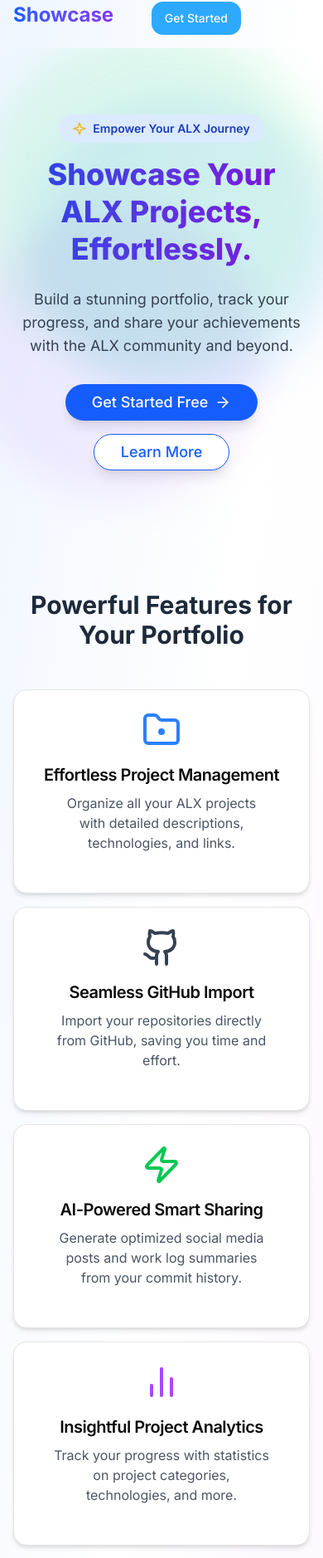
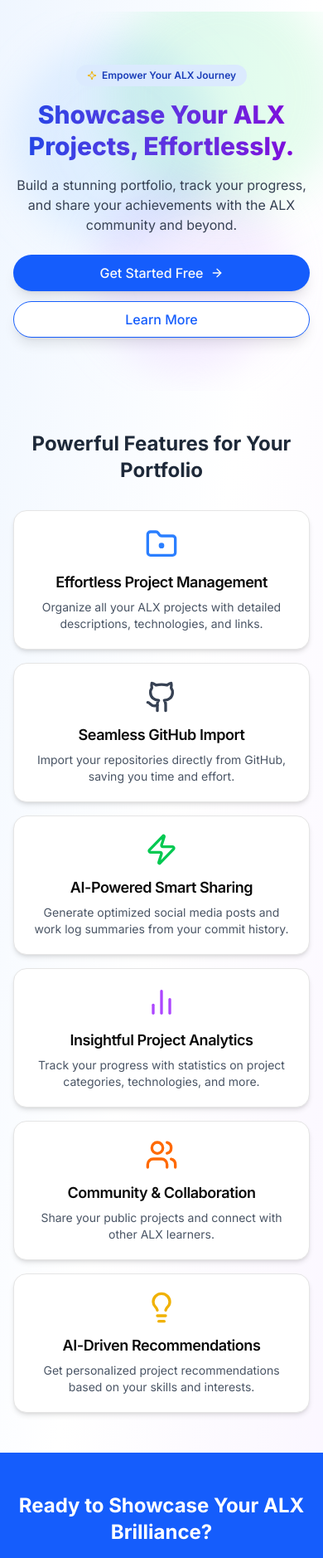
Before and after one commit to Qhojoblinks-7/alx-student-showcase, a React (Vite) app: page / in a window 390 px wide. Shown: the part 54-1932 px from the top of the page at 83% size. Built offline with nearby package versions, Linux system fonts and the light colour scheme; no server answers; a web font is replaced by a local one.

Commit message:
ref: optimized mobile-first responsiveness

```diff
--- a/src/components/LandingPage.jsx
+++ b/src/components/LandingPage.jsx
@@ -5,64 +5,65 @@ import { Card, CardContent, CardHeader, CardTitle } from './ui/card.jsx';
 import {
   Sparkle,
   Github,
-  Share2,
-  BarChart2,
-  BookOpen,
+  Share2, // Not used but kept from original imports
+  BarChart2, // Not used but kept from original imports
+  BookOpen, // Not used but kept from original imports
   Users,
   ArrowRight,
   FolderDot,
   Lightbulb,
-  ShieldCheck,
+  ShieldCheck, // Not used but kept from original imports
   Zap,
 } from 'lucide-react';
 import { Badge } from './ui/badge.jsx';
 
 export function LandingPage() {
   return (
-    <div className="min-h-screen bg-gradient-to-br from-blue-50 via-white to-purple-50 dark:from-gray-900 dark:via-gray-950 dark:to-black text-gray-900 dark:text-gray-100 flex flex-col items-center">
-      {/* Header/Navbar (Optional - can be integrated from a global layout) */}
-      <header className="w-full max-w-7xl mx-auto p-4 flex justify-between items-center z-10">
-        <div className="text-2xl font-bold bg-gradient-to-r from-blue-600 to-purple-600 bg-clip-text text-transparent">
+    <div className="min-h-screen bg-gradient-to-br from-blue-50 via-white to-purple-50 dark:from-gray-900 dark:via-gray-950 dark:to-black text-gray-900 dark:text-gray-100 flex flex-col items-center overflow-x-hidden"> {/* Added overflow-x-hidden to prevent horizontal scroll */}
+      {/* Header/Navbar */}
+      <header className="w-full max-w-7xl mx-auto p-4 sm:p-6 lg:p-8 flex justify-between items-center z-10"> {/* Responsive padding */}
+        <div className="text-xl sm:text-2xl font-bold bg-gradient-to-r from-blue-600 to-purple-600 bg-clip-text text-transparent"> {/* Responsive font size */}
           ALX Showcase
         </div>
-        <nav className="space-x-4">
+        <nav className="space-x-2 sm:space-x-4"> {/* Adjusted space-x for mobile */}
           <Link to="/auth">
-            <Button variant="ghost">Sign In</Button>
+            <Button variant="ghost" size="sm" className="px-3 sm:px-4 py-2 text-sm sm:text-base">Sign In</Button> {/* Responsive button size */}
           </Link>
           <Link to="/auth">
-            <Button>Get Started</Button>
+            <Button size="sm" className="px-3 sm:px-4 py-2 text-sm sm:text-base">Get Started</Button> {/* Responsive button size */}
           </Link>
         </nav>
       </header>
 
       {/* Hero Section */}
-      <section className="relative w-full py-20 md:py-32 text-center overflow-hidden">
+      <section className="relative w-full py-16 md:py-24 lg:py-32 text-center overflow-hidden"> {/* Adjusted vertical padding */}
         {/* Background gradient circles */}
         <div className="absolute inset-0 flex items-center justify-center pointer-events-none">
-          <div className="absolute w-96 h-96 bg-blue-300 dark:bg-blue-700 rounded-full mix-blend-multiply filter blur-xl opacity-20 animate-blob top-10 left-10"></div>
-          <div className="absolute w-96 h-96 bg-purple-300 dark:bg-purple-700 rounded-full mix-blend-multiply filter blur-xl opacity-20 animate-blob animation-delay-2000 bottom-10 right-10"></div>
-          <div className="absolute w-96 h-96 bg-green-300 dark:bg-green-700 rounded-full mix-blend-multiply filter blur-xl opacity-20 animate-blob animation-delay-4000 top-10 right-10"></div>
+          {/* Adjusted sizes for better mobile scaling, while keeping blur/opacity */}
+          <div className="absolute w-64 h-64 sm:w-80 sm:h-80 lg:w-96 lg:h-96 bg-blue-300 dark:bg-blue-700 rounded-full mix-blend-multiply filter blur-xl opacity-20 animate-blob top-5 left-5 md:top-10 md:left-10"></div>
+          <div className="absolute w-64 h-64 sm:w-80 sm:h-80 lg:w-96 lg:h-96 bg-purple-300 dark:bg-purple-700 rounded-full mix-blend-multiply filter blur-xl opacity-20 animate-blob animation-delay-2000 bottom-5 right-5 md:bottom-10 md:right-10"></div>
+          <div className="absolute w-64 h-64 sm:w-80 sm:h-80 lg:w-96 lg:h-96 bg-green-300 dark:bg-green-700 rounded-full mix-blend-multiply filter blur-xl opacity-20 animate-blob animation-delay-4000 top-5 right-5 md:top-10 md:right-10"></div>
         </div>
 
-        <div className="relative z-10 max-w-4xl mx-auto px-4">
-          <Badge variant="secondary" className="mb-4 px-4 py-1.5 text-sm font-semibold rounded-full bg-blue-100 text-blue-800 dark:bg-blue-900 dark:text-blue-200">
-            <Sparkle className="h-4 w-4 mr-2 text-yellow-500" />
+        <div className="relative z-10 max-w-xl sm:max-w-3xl lg:max-w-4xl mx-auto px-4 sm:px-6"> {/* Responsive max-width and padding */}
+          <Badge variant="secondary" className="mb-4 px-3 py-1 text-xs sm:text-sm font-semibold rounded-full bg-blue-100 text-blue-800 dark:bg-blue-900 dark:text-blue-200"> {/* Responsive badge size */}
+            <Sparkle className="h-3 w-3 mr-1.5 text-yellow-500" /> {/* Responsive icon size */}
             Empower Your ALX Journey
           </Badge>
-          <h1 className="text-4xl md:text-6xl font-extrabold leading-tight mb-6 bg-gradient-to-r from-blue-700 to-purple-700 dark:from-blue-400 dark:to-purple-400 bg-clip-text text-transparent">
+          <h1 className="text-3xl sm:text-4xl md:text-5xl lg:text-6xl font-extrabold leading-tight mb-4 sm:mb-6 bg-gradient-to-r from-blue-700 to-purple-700 dark:from-blue-400 dark:to-purple-400 bg-clip-text text-transparent"> {/* Responsive font sizes */}
             Showcase Your ALX Projects, Effortlessly.
           </h1>
-          <p className="text-lg md:text-xl text-gray-700 dark:text-gray-300 mb-8 max-w-2xl mx-auto">
+          <p className="text-base sm:text-lg md:text-xl text-gray-700 dark:text-gray-300 mb-6 sm:mb-8 max-w-prose mx-auto"> {/* Responsive font sizes and max-width for readability */}
             Build a stunning portfolio, track your progress, and share your achievements with the ALX community and beyond.
           </p>
-          <div className="flex flex-col sm:flex-row justify-center gap-4">
+          <div className="flex flex-col sm:flex-row justify-center gap-3 sm:gap-4"> {/* Responsive gap */}
             <Link to="/auth">
-              <Button size="lg" className="px-8 py-3 text-lg rounded-full shadow-lg hover:shadow-xl transition-all duration-300 bg-blue-600 hover:bg-blue-700 dark:bg-blue-500 dark:hover:bg-blue-600">
-                Get Started Free <ArrowRight className="ml-2 h-5 w-5" />
+              <Button size="lg" className="w-full sm:w-auto px-6 py-3 text-base sm:text-lg rounded-full shadow-lg hover:shadow-xl transition-all duration-300 bg-blue-600 hover:bg-blue-700 dark:bg-blue-500 dark:hover:bg-blue-600"> {/* Full width on mobile, responsive padding/text */}
+                Get Started Free <ArrowRight className="ml-2 h-4 w-4 sm:h-5 sm:w-5" /> {/* Responsive icon size */}
               </Button>
             </Link>
             <Link to="/features"> {/* Placeholder link */}
-              <Button size="lg" variant="outline" className="px-8 py-3 text-lg rounded-full shadow-lg hover:shadow-xl transition-all duration-300 border-blue-600 text-blue-600 hover:bg-blue-50 dark:border-blue-500 dark:text-blue-500 dark:hover:bg-gray-800">
+              <Button size="lg" variant="outline" className="w-full sm:w-auto px-6 py-3 text-base sm:text-lg rounded-full shadow-lg hover:shadow-xl transition-all duration-300 border-blue-600 text-blue-600 hover:bg-blue-50 dark:border-blue-500 dark:text-blue-500 dark:hover:bg-gray-800"> {/* Full width on mobile, responsive padding/text */}
                 Learn More
               </Button>
             </Link>
@@ -71,55 +72,55 @@ export function LandingPage() {
       </section>
 
       {/* Features Section */}
-      <section className="w-full max-w-7xl mx-auto py-16 px-4 sm:px-6 lg:px-8">
-        <h2 className="text-3xl md:text-4xl font-bold text-center mb-12 text-gray-800 dark:text-gray-200">
+      <section className="w-full max-w-7xl mx-auto py-12 sm:py-16 px-4 sm:px-6 lg:px-8"> {/* Responsive padding */}
+        <h2 className="text-2xl sm:text-3xl md:text-4xl font-bold text-center mb-8 sm:mb-12 text-gray-800 dark:text-gray-200"> {/* Responsive font sizes */}
           Powerful Features for Your Portfolio
         </h2>
-        <div className="grid grid-cols-1 md:grid-cols-2 lg:grid-cols-3 gap-8">
-          <Card className="flex flex-col items-center text-center p-6 shadow-md hover:shadow-lg transition-shadow duration-200 rounded-lg bg-white dark:bg-gray-800">
-            <FolderDot className="h-12 w-12 text-blue-500 mb-4" />
-            <CardTitle className="text-xl font-semibold mb-2">Effortless Project Management</CardTitle>
-            <CardContent className="text-gray-600 dark:text-gray-300">
+        <div className="grid grid-cols-1 md:grid-cols-2 lg:grid-cols-3 gap-6 sm:gap-8"> {/* Responsive gap */}
+          <Card className="flex flex-col items-center text-center p-5 sm:p-6 shadow-md hover:shadow-lg transition-shadow duration-200 rounded-lg bg-white dark:bg-gray-800"> {/* Responsive padding */}
+            <FolderDot className="h-10 w-10 sm:h-12 sm:w-12 text-blue-500 mb-3 sm:mb-4" /> {/* Responsive icon size and margin */}
+            <CardTitle className="text-lg sm:text-xl font-semibold mb-1.5 sm:mb-2">Effortless Project Management</CardTitle> {/* Responsive font size and margin */}
+            <CardContent className="text-sm sm:text-base text-gray-600 dark:text-gray-300 p-0"> {/* Responsive font size, removed default padding */}
               Organize all your ALX projects with detailed descriptions, technologies, and links.
             </CardContent>
           </Card>
 
-          <Card className="flex flex-col items-center text-center p-6 shadow-md hover:shadow-lg transition-shadow duration-200 rounded-lg bg-white dark:bg-gray-800">
-            <Github className="h-12 w-12 text-gray-700 dark:text-gray-300 mb-4" />
-            <CardTitle className="text-xl font-semibold mb-2">Seamless GitHub Import</CardTitle>
-            <CardContent className="text-gray-600 dark:text-gray-300">
+          <Card className="flex flex-col items-center text-center p-5 sm:p-6 shadow-md hover:shadow-lg transition-shadow duration-200 rounded-lg bg-white dark:bg-gray-800">
+            <Github className="h-10 w-10 sm:h-12 sm:w-12 text-gray-700 dark:text-gray-300 mb-3 sm:mb-4" />
+            <CardTitle className="text-lg sm:text-xl font-semibold mb-1.5 sm:mb-2">Seamless GitHub Import</CardTitle>
+            <CardContent className="text-sm sm:text-base text-gray-600 dark:text-gray-300 p-0">
               Import your repositories directly from GitHub, saving you time and effort.
             </CardContent>
           </Card>
 
-          <Card className="flex flex-col items-center text-center p-6 shadow-md hover:shadow-lg transition-shadow duration-200 rounded-lg bg-white dark:bg-gray-800">
-            <Zap className="h-12 w-12 text-green-500 mb-4" />
-            <CardTitle className="text-xl font-semibold mb-2">AI-Powered Smart Sharing</CardTitle>
-            <CardContent className="text-gray-600 dark:text-gray-300">
+          <Card className="flex flex-col items-center text-center p-5 sm:p-6 shadow-md hover:shadow-lg transition-shadow duration-200 rounded-lg bg-white dark:bg-gray-800">
+            <Zap className="h-10 w-10 sm:h-12 sm:w-12 text-green-500 mb-3 sm:mb-4" />
+            <CardTitle className="text-lg sm:text-xl font-semibold mb-1.5 sm:mb-2">AI-Powered Smart Sharing</CardTitle>
+            <CardContent className="text-sm sm:text-base text-gray-600 dark:text-gray-300 p-0">
               Generate optimized social media posts and work log summaries from your commit history.
             </CardContent>
           </Card>
 
-          <Card className="flex flex-col items-center text-center p-6 shadow-md hover:shadow-lg transition-shadow duration-200 rounded-lg bg-white dark:bg-gray-800">
-            <BarChart2 className="h-12 w-12 text-purple-500 mb-4" />
-            <CardTitle className="text-xl font-semibold mb-2">Insightful Project Analytics</CardTitle>
-            <CardContent className="text-gray-600 dark:text-gray-300">
+          <Card className="flex flex-col items-center text-center p-5 sm:p-6 shadow-md hover:shadow-lg transition-shadow duration-200 rounded-lg bg-white dark:bg-gray-800">
+            <BarChart2 className="h-10 w-10 sm:h-12 sm:w-12 text-purple-500 mb-3 sm:mb-4" />
+            <CardTitle className="text-lg sm:text-xl font-semibold mb-1.5 sm:mb-2">Insightful Project Analytics</CardTitle>
+            <CardContent className="text-sm sm:text-base text-gray-600 dark:text-gray-300 p-0">
               Track your progress with statistics on project categories, technologies, and more.
             </CardContent>
           </Card>
 
-          <Card className="flex flex-col items-center text-center p-6 shadow-md hover:shadow-lg transition-shadow duration-200 rounded-lg bg-white dark:bg-gray-800">
-            <Users className="h-12 w-12 text-orange-500 mb-4" />
-            <CardTitle className="text-xl font-semibold mb-2">Community & Collaboration</CardTitle>
-            <CardContent className="text-gray-600 dark:text-gray-300">
+          <Card className="flex flex-col items-center text-center p-5 sm:p-6 shadow-md hover:shadow-lg transition-shadow duration-200 rounded-lg bg-white dark:bg-gray-800">
+            <Users className="h-10 w-10 sm:h-12 sm:w-12 text-orange-500 mb-3 sm:mb-4" />
+            <CardTitle className="text-lg sm:text-xl font-semibold mb-1.5 sm:mb-2">Community & Collaboration</CardTitle>
+            <CardContent className="text-sm sm:text-base text-gray-600 dark:text-gray-300 p-0">
               Share your public projects and connect with other ALX learners.
             </CardContent>
           </Card>
 
-          <Card className="flex flex-col items-center text-center p-6 shadow-md hover:shadow-lg transition-shadow duration-200 rounded-lg bg-white dark:bg-gray-800">
-            <Lightbulb className="h-12 w-12 text-yellow-500 mb-4" />
-            <CardTitle className="text-xl font-semibold mb-2">AI-Driven Recommendations</CardTitle>
-            <CardContent className="text-gray-600 dark:text-gray-300">
+          <Card className="flex flex-col items-center text-center p-5 sm:p-6 shadow-md hover:shadow-lg transition-shadow duration-200 rounded-lg bg-white dark:bg-gray-800">
+            <Lightbulb className="h-10 w-10 sm:h-12 sm:w-12 text-yellow-500 mb-3 sm:mb-4" />
+            <CardTitle className="text-lg sm:text-xl font-semibold mb-1.5 sm:mb-2">AI-Driven Recommendations</CardTitle>
+            <CardContent className="text-sm sm:text-base text-gray-600 dark:text-gray-300 p-0">
               Get personalized project recommendations based on your skills and interests.
             </CardContent>
           </Card>
@@ -127,16 +128,16 @@ export function LandingPage() {
       </section>
 
       {/* Call to Action Section */}
-      <section className="w-full bg-blue-600 dark:bg-blue-800 py-16 text-center text-white">
-        <div className="max-w-3xl mx-auto px-4">
-          <h2 className="text-3xl md:text-4xl font-bold mb-6">
+      <section className="w-full bg-blue-600 dark:bg-blue-800 py-12 sm:py-16 text-center text-white"> {/* Responsive vertical padding */}
+        <div className="max-w-2xl sm:max-w-3xl mx-auto px-4 sm:px-6"> {/* Responsive max-width and padding */}
+          <h2 className="text-2xl sm:text-3xl md:text-4xl font-bold mb-4 sm:mb-6"> {/* Responsive font sizes */}
             Ready to Showcase Your ALX Brilliance?
           </h2>
-          <p className="text-lg mb-8 opacity-90">
+          <p className="text-base sm:text-lg mb-6 sm:mb-8 opacity-90"> {/* Responsive font sizes */}
             Join thousands of ALX learners building their professional online presence.
           </p>
           <Link to="/auth">
-            <Button size="lg" className="px-10 py-4 text-xl rounded-full bg-white text-blue-600 hover:bg-gray-100 shadow-xl hover:shadow-2xl transition-all duration-300">
+            <Button size="lg" className="w-full sm:w-auto px-8 py-3 text-md sm:text-md rounded-full bg-white text-blue-600 hover:bg-gray-100 shadow-xl hover:shadow-2xl transition-all duration-300"> {/* Full width on mobile, responsive padding/text */}
               Start Building Your Portfolio Today!
             </Button>
           </Link>
@@ -144,10 +145,10 @@ export function LandingPage() {
       </section>
 
       {/* Footer */}
-      <footer className="w-full bg-gray-800 dark:bg-gray-900 py-8 text-gray-300 text-center text-sm">
-        <div className="max-w-7xl mx-auto px-4">
+      <footer className="w-full bg-gray-800 dark:bg-gray-900 py-6 sm:py-8 text-gray-300 text-center text-xs sm:text-sm"> {/* Responsive vertical padding and font size */}
+        <div className="max-w-7xl mx-auto px-4 sm:px-6"> {/* Responsive padding */}
           <p>&copy; {new Date().getFullYear()} ALX Showcase. All rights reserved.</p>
-          <p className="mt-2">Built with passion for the ALX Community.</p>
+          <p className="mt-1 sm:mt-2">Built with passion for the ALX Community.</p> {/* Responsive margin */}
         </div>
       </footer>
 
```
Also changed, not shown: src/components/profile/UserProfile.jsx (+70 -42 lines).
